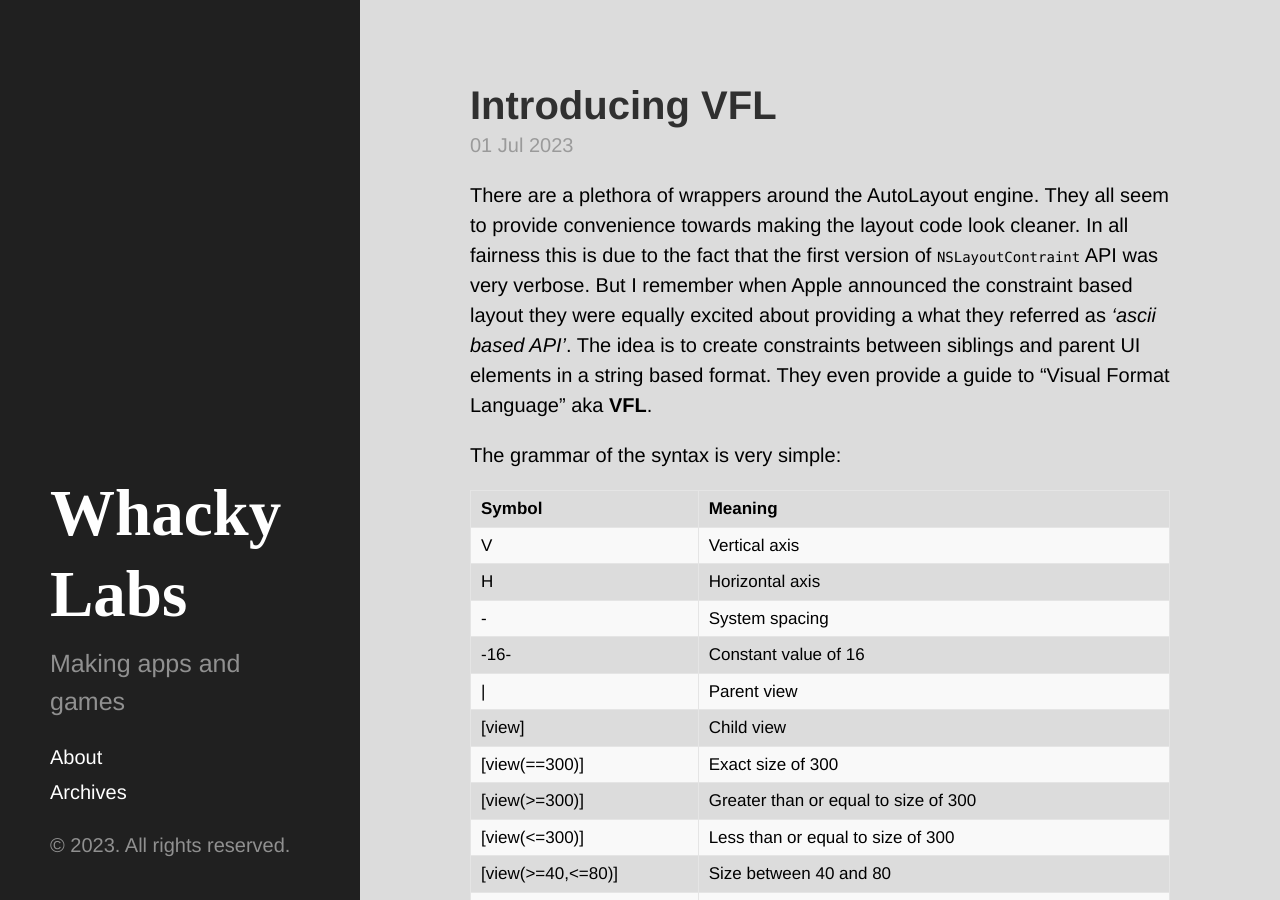
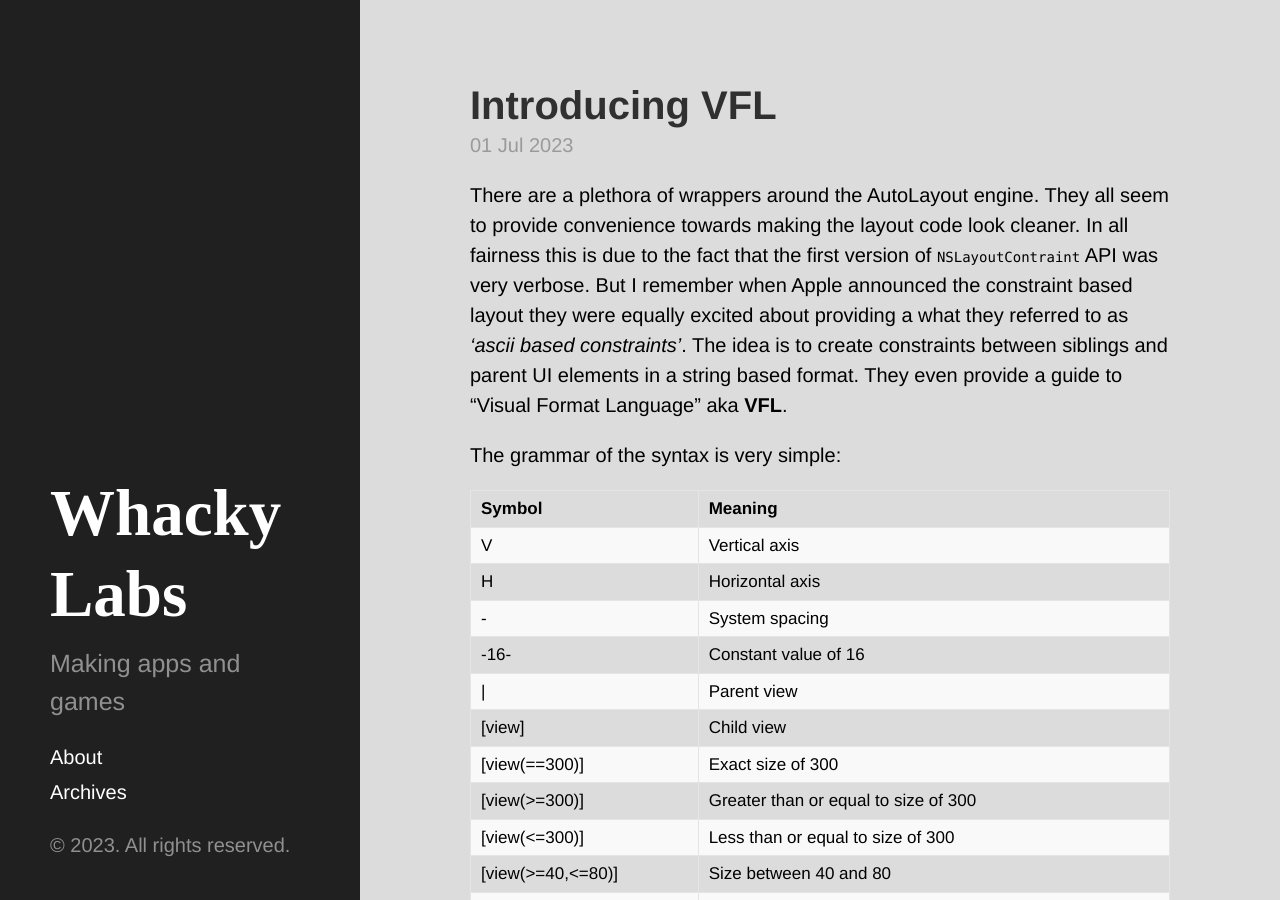
Before and after one commit to chunkyguy/chunkyguy.github.io, a Jekyll site: the page built from _posts/2023-07-01-introducing-vfl.md, in a window 1280 px wide and 900 px high. Built offline with Jekyll 4.4.1, drawn with Linux system fonts in a browser that asks for light colours; some of the changed lines change nothing that is shown; some of the changed text lies outside the part shown.

Commit message:
Update 2023-07-01-introducing-vfl.md

````diff
--- a/_posts/2023-07-01-introducing-vfl.md
+++ b/_posts/2023-07-01-introducing-vfl.md
@@ -6,7 +6,7 @@
 published: true
 ---
 
-There are a plethora of wrappers around the AutoLayout engine. They all seem to provide convenience towards making the layout code look cleaner. In all fairness this is due to the fact that the first version of `NSLayoutContraint` API was very verbose. But I remember when Apple announced the constraint based layout they were equally excited about providing a what they referred as *'ascii based API'*. The idea is to create constraints between siblings and parent UI elements in a string based format. They even provide a guide to "Visual Format Language" aka **VFL**.
+There are a plethora of wrappers around the AutoLayout engine. They all seem to provide convenience towards making the layout code look cleaner. In all fairness this is due to the fact that the first version of `NSLayoutContraint` API was very verbose. But I remember when Apple announced the constraint based layout they were equally excited about providing a what they referred to as *'ascii based constraints'*. The idea is to create constraints between siblings and parent UI elements in a string based format. They even provide a guide to "Visual Format Language" aka **VFL**.
 
 The grammar of the syntax is very simple:
 
@@ -188,11 +188,12 @@
 
 ```swift
 // add subviews
-let vfl = VFL()
 let topVw = UIImageView(image: UIImage(named: "square"))
 let leftVw = UIImageView(image: UIImage(named: "square"))
 let rightVw = UIImageView(image: UIImage(named: "square"))
 let borderVw = VFLColorView(color: .green)
+let vfl = VFL()
+
 vfl
     .setParent(self)
     .add(subview: borderVw, name: "borderVw")
@@ -206,23 +207,22 @@
 override func layoutSubviews() {
     super.layoutSubviews()
     if bounds.width < bounds.height {
-        layoutSubviewPortrait()
+        layoutSubviewsPortrait()
     } else {
-        layoutSubviewLandscape()
+        layoutSubviewsLandscape()
     }
 }
 ```
 
 ```swift
 // portait layout
-private func layoutSubviewPortrait() {
-    vfl
-        .replaceConstraints(
-          metrics: [
+private func layoutSubviewsPortrait() {
+    vfl.replaceConstraints(
+        metrics: [
             "w": bounds.width,
             "hw": bounds.width / 2
           ],
-          formats: [
+        formats: [
             "V:|[topVw(w)][borderVw(40)]",
             "H:|[topVw]|",
             "H:|[borderVw]|",
@@ -237,9 +237,8 @@
 
 ```swift
 // landscape layout
-private func layoutSubviewLandscape() {
-    vfl
-      .replaceConstraints(
+private func layoutSubviewsLandscape() {
+    vfl.replaceConstraints(
         metrics: [
           "w": bounds.height,
           "hw": bounds.height / 2.0,
````
